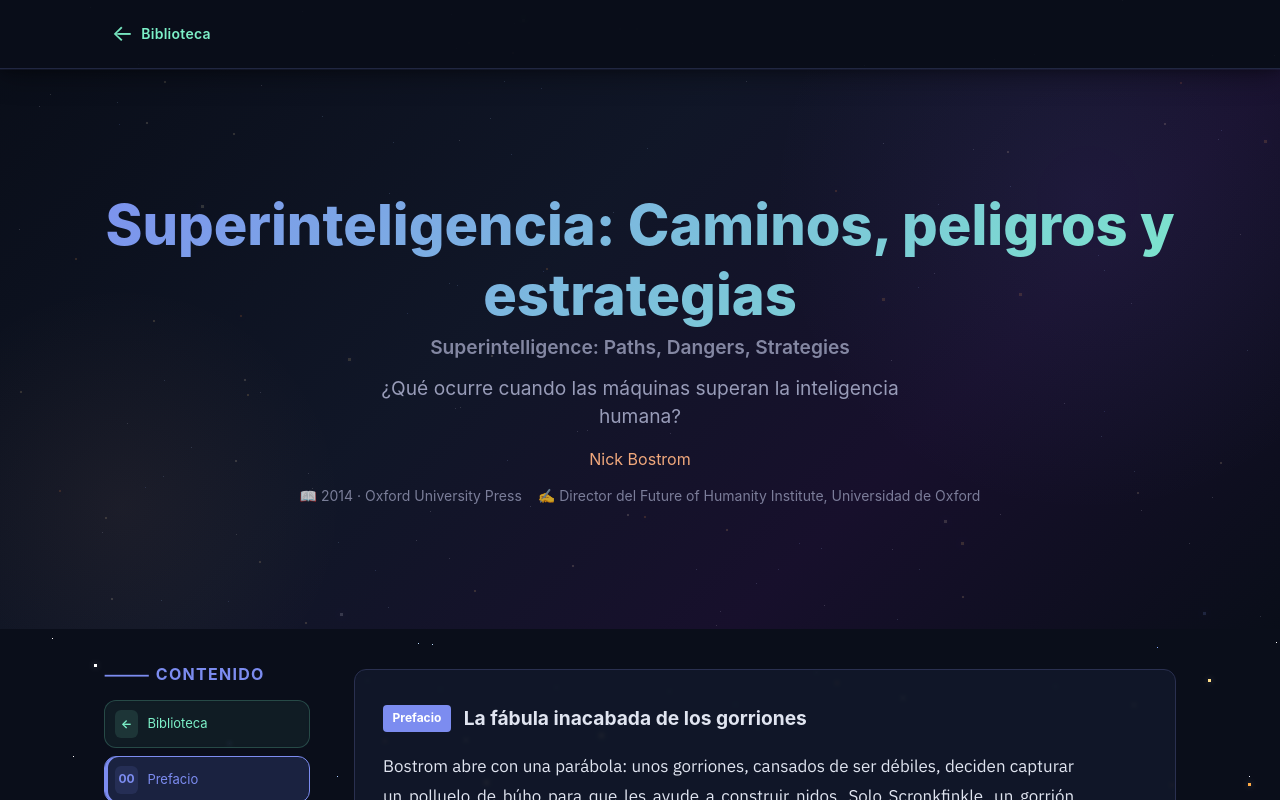
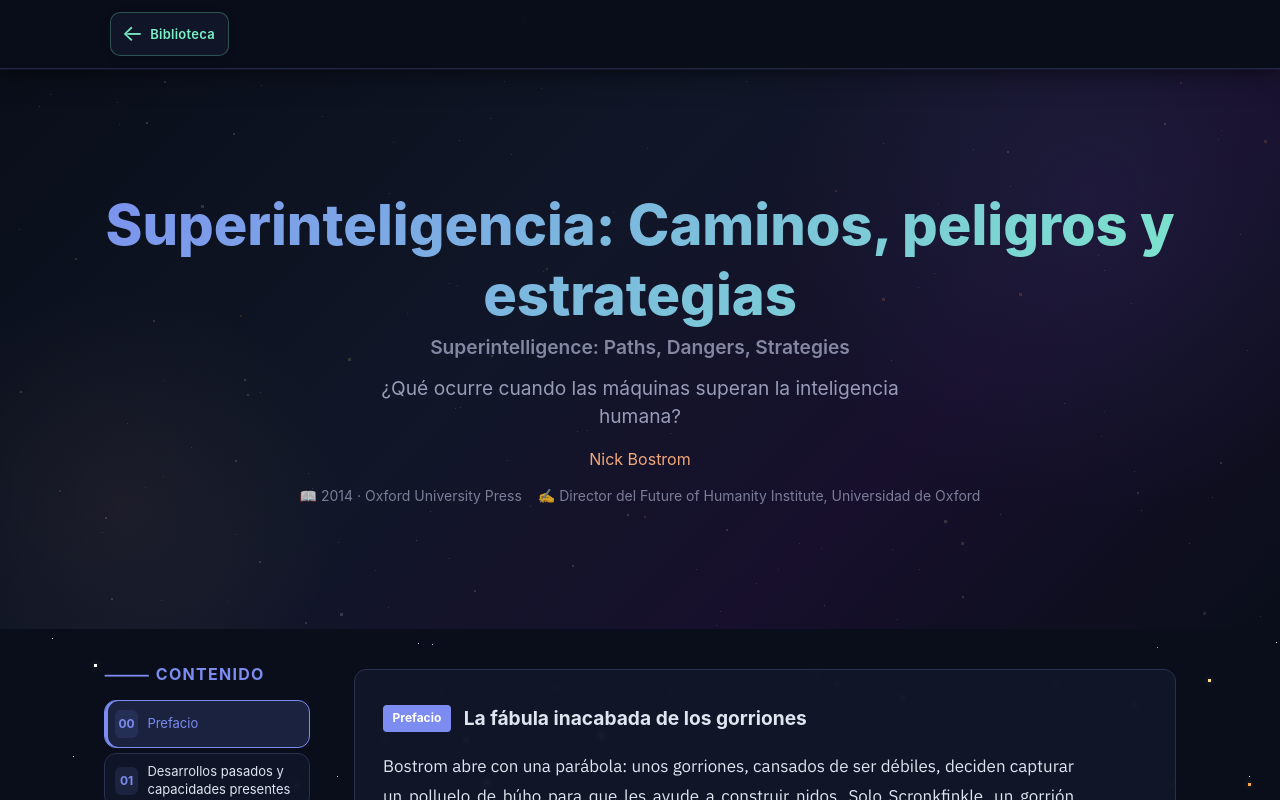
Before and after one commit to LucasJappert/memorable-summaries, a Vue app: page /libro/superintelligence#prefacio in a window 1280 px wide. Shown: the top 800 px of the page. Built offline with nearby package versions, Linux system fonts and the light colour scheme.

Commit message:
Quitar Biblioteca del TOC y estilizar el botón volver en el header.
Elimina el enlace redundante en Contenido y aplica estilo de botón al acceso ← Biblioteca, alineado al menú hamburguesa.

Co-authored-by: Cursor <cursoragent@cursor.com>

```diff
--- a/src/assets/styles.css
+++ b/src/assets/styles.css
@@ -519,26 +519,34 @@
   .site-header__back {
     display: inline-flex;
     align-items: center;
-    justify-content: flex-start;
-    gap: 0.45rem;
+    justify-content: center;
+    gap: 0.4rem;
     flex-shrink: 0;
-    min-width: 44px;
     height: 44px;
-    padding: 0 0.65rem 0 0.1rem;
+    padding: 0 0.85rem 0 0.65rem;
     margin: 0;
+    border: 1px solid rgba(124, 240, 200, 0.28);
     border-radius: 10px;
+    background: rgba(18, 24, 43, 0.85);
     text-decoration: none;
     color: var(--accent3);
-    font-size: 0.875rem;
+    font-size: 0.8125rem;
     font-weight: 600;
     letter-spacing: 0.02em;
-    transition: opacity 0.2s, background 0.2s;
+    cursor: pointer;
     -webkit-tap-highlight-color: transparent;
-  }
-  .site-header__back:hover { opacity: 0.88; }
+    transition: border-color 0.2s, background 0.2s, box-shadow 0.2s;
+    box-shadow: 0 2px 8px rgba(0, 0, 0, 0.18);
+  }
   .site-header__back:active {
-    opacity: 0.75;
-    background: rgba(124, 240, 200, 0.08);
+    border-color: var(--accent3);
+    background: rgba(124, 240, 200, 0.1);
+  }
+  @media (hover: hover) {
+    .site-header__back:hover {
+      border-color: rgba(124, 240, 200, 0.5);
+      background: rgba(124, 240, 200, 0.08);
+    }
   }
   .site-header__back-icon {
     font-size: 1.45rem;
@@ -979,16 +987,6 @@
   .toc-item--collapsed {
     display: none;
   }
-  .toc-item--library {
-    margin-bottom: 0.5rem;
-    color: var(--accent3);
-    border-color: rgba(124, 240, 200, 0.22);
-    background: rgba(124, 240, 200, 0.06);
-  }
-  .toc-item--library .toc-num {
-    color: var(--accent3);
-    background: rgba(124, 240, 200, 0.12);
-  }
   .toc-label {
     flex: 1;
     line-height: 1.35;
--- a/src/components/TableOfContents.vue
+++ b/src/components/TableOfContents.vue
@@ -1,6 +1,5 @@
 <script setup lang="ts">
 import { computed, ref } from 'vue'
-import { RouterLink } from 'vue-router'
 import type { TocItem } from '../types/book'
 import { useActiveSection } from '../composables/useActiveSection'
 
@@ -23,11 +22,6 @@ const hiddenCount = computed(() => Math.max(0, props.items.length - previewCount
     aria-label="Contenido"
   >
     <h2 class="toc__heading">⸻ Contenido</h2>
-    <RouterLink to="/" class="toc-item toc-item--library">
-      <span class="toc-num" aria-hidden="true">←</span>
-      <span class="toc-label">Biblioteca</span>
-      <span class="toc-chevron" aria-hidden="true">›</span>
-    </RouterLink>
     <div class="toc-grid">
       <a
         v-for="(item, index) in items"
```
